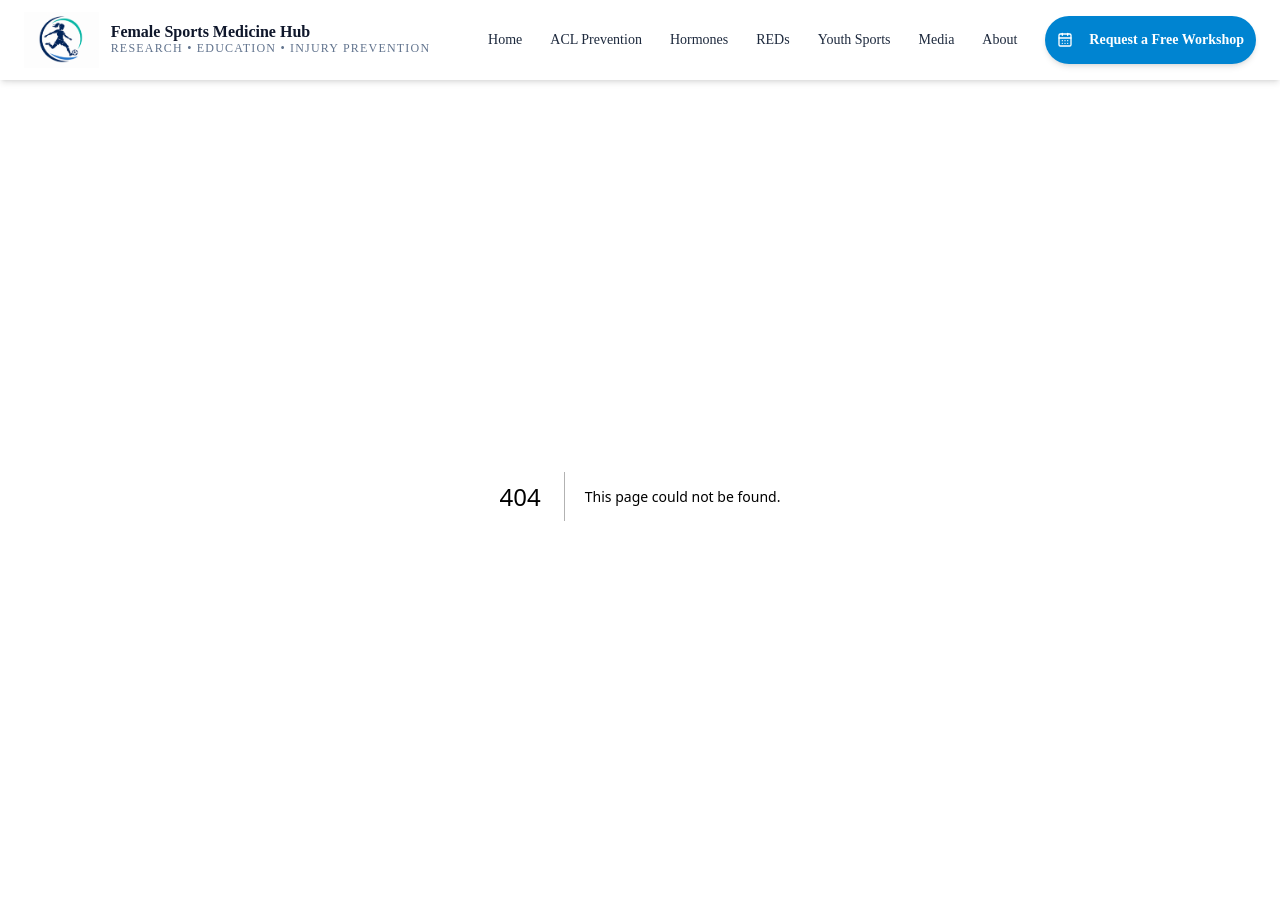
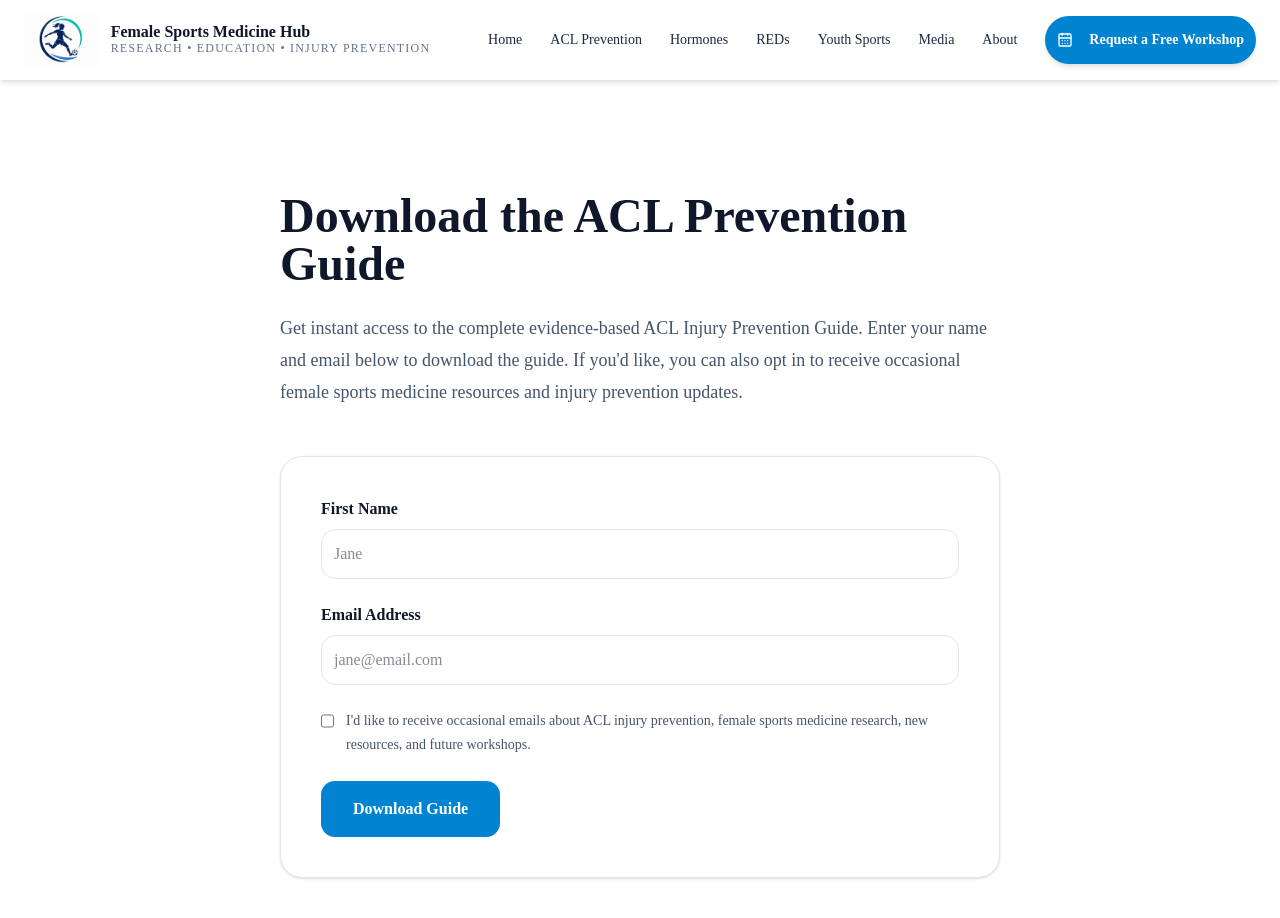
Before and after one commit to mayaclanfer-ctrl/female-athlete-hub, a Next.js app: page /download in a window 1280 px wide. Before the commit this address had no page. Shown: the top 918 px of the page. Before the commit the page ends 896 px from the top, so only its background shows below. Built offline with nearby package versions, Linux system fonts and the light colour scheme.

Commit message:
Add email-gated guide download and restore flyer download

```diff
--- /dev/null
+++ b/app/download/page.tsx
@@ -0,0 +1,117 @@
+"use client";
+
+import { useState } from "react";
+
+export default function DownloadPage() {
+  const [loading, setLoading] = useState(false);
+  const [submitted, setSubmitted] = useState(false);
+
+  async function handleSubmit(e: React.FormEvent<HTMLFormElement>) {
+    e.preventDefault();
+    setLoading(true);
+
+    const form = new FormData(e.currentTarget);
+
+    try {
+      const response = await fetch(
+        "https://script.google.com/macros/s/AKfycbyjFjUmpxdqlcneowQym1VBer9L_nLw6cXY6uZL_9n4sPT6g_3q-a7gSPxNErdtmuC0/exec",
+        {
+          method: "POST",
+          body: form,
+        }
+      );
+
+      console.log("Status:", response.status);
+
+      const text = await response.text();
+      console.log("Response:", text);
+
+      if (!response.ok) {
+        throw new Error(text);
+      }
+
+      setSubmitted(true);
+
+      window.location.href = "/pdfs/captains-project-guide.pdf";
+    } catch (err) {
+      console.error(err);
+      alert("Request failed.");
+    }
+
+    setLoading(false);
+  }
+
+  return (
+    <section className="mx-auto max-w-3xl px-6 py-24">
+      <h1 className="text-5xl font-black text-slate-900">
+        Download the ACL Prevention Guide
+      </h1>
+
+      <p className="mt-6 text-lg leading-8 text-slate-600">
+       Get instant access to the complete evidence-based ACL Injury Prevention Guide. Enter your name and email below to download the guide. If you'd like, you can also opt in to receive occasional female sports medicine resources and injury prevention updates.
+      </p>
+
+      <div className="mt-12 rounded-3xl border bg-white p-10 shadow">
+        <form onSubmit={handleSubmit} className="space-y-6">
+
+  <div>
+    <label className="mb-2 block font-semibold">
+      First Name
+    </label>
+
+    <input
+      name="name"
+      required
+      placeholder="Jane"
+      className="w-full rounded-xl border p-3"
+    />
+  </div>
+
+  <div>
+    <label className="mb-2 block font-semibold">
+      Email Address
+    </label>
+
+    <input
+      type="email"
+      name="email"
+      required
+      placeholder="jane@email.com"
+      className="w-full rounded-xl border p-3"
+    />
+  </div>
+
+  <div className="flex items-start gap-3">
+    <input
+      id="subscribe"
+      type="checkbox"
+      name="subscribe"
+      className="mt-1 h-4 w-4"
+    />
+
+    <label
+      htmlFor="subscribe"
+      className="text-sm leading-6 text-slate-600"
+    >
+      I'd like to receive occasional emails about ACL injury prevention,
+      female sports medicine research, new resources, and future workshops.
+    </label>
+  </div>
+
+  <button
+    disabled={loading}
+    className="rounded-xl bg-sky-600 px-8 py-4 font-semibold text-white transition hover:bg-sky-700 disabled:opacity-60"
+  >
+    {loading ? "Preparing Download..." : "Download Guide"}
+  </button>
+
+</form>
+        {submitted && (
+          <p className="mt-6 text-green-600">
+            Thank you! Your download is starting...
+          </p>
+        )}
+      </div>
+    </section>
+  );
+}
--- a/components/acl/ACLHero.tsx
+++ b/components/acl/ACLHero.tsx
@@ -1,3 +1,4 @@
+import Link from "next/link";
 import { Download, PlayCircle } from "lucide-react";
 
 import { Button } from "@/components/ui/button";
@@ -12,7 +13,7 @@ export default function ACLHero() {
       style={{
         backgroundImage: "url('/images/acl-hero-blue.png')",
         backgroundSize: "cover",
-       backgroundPosition: "center 15%",
+        backgroundPosition: "center 15%",
       }}
     >
       {/* Dark overlay */}
@@ -33,12 +34,12 @@ export default function ACLHero() {
         </p>
 
         <div className="mt-10 flex flex-col gap-4 sm:flex-row">
-          <a href="/pdfs/captains-project-guide.pdf" download>
+          <Link href="/download">
             <Button size="lg" className="rounded-full px-8">
               <Download className="mr-2 h-5 w-5" />
               {hero.primaryButton}
             </Button>
-          </a>
+          </Link>
 
           <a
             href="https://www.youtube.com/watch?v=2_L05NnCjN8&list=PLIP9hlljY-w0&pp=sAgC"
--- a/components/acl/CaptainsProject.tsx
+++ b/components/acl/CaptainsProject.tsx
@@ -17,7 +17,7 @@ export default function CaptainsProject() {
             {captainsProject.title}
           </h2>
 
-          <p className="mt-6 text-lg leading-8 text-slate-600">
+          <p className="mt-6 text-lg leading-8 text-slate-700">
             {captainsProject.description}
           </p>
         </div>
--- a/components/acl/ExerciseGuide.tsx
+++ b/components/acl/ExerciseGuide.tsx
@@ -5,23 +5,20 @@ export default function ExerciseGuide() {
         Complete Exercise Guide
       </h2>
 
-      <p className="mb-6 text-slate-600">
-        View the full guide below or download it as a PDF.
+      <p className="mb-6 max-w-3xl text-slate-600">
+        Download the complete evidence-based ACL injury prevention guide used in
+        The Captains Project. The guide includes step-by-step exercise
+        instructions, coaching cues, common technique mistakes, and progressive
+        variations to help athletes safely improve movement quality and reduce
+        injury risk.
       </p>
 
       <a
-        href="/pdfs/captains-project-guide.pdf"
-        download
-        className="mb-6 inline-block rounded-lg bg-sky-600 px-5 py-3 font-medium text-white hover:bg-sky-700"
+        href="/download"
+        className="inline-block rounded-lg bg-sky-600 px-5 py-3 font-medium text-white transition hover:bg-sky-700"
       >
-        Download PDF
+        Download the Free Guide
       </a>
-
-      <iframe
-        src="/pdfs/captains-project-guide.pdf"
-        className="h-[900px] w-full rounded-xl border"
-        title="Captain's Project Exercise Guide"
-      />
     </section>
   );
 }
--- a/components/acl/Resources.tsx
+++ b/components/acl/Resources.tsx
@@ -32,11 +32,10 @@ export default function Resources() {
               </p>
 
               <div className="mt-6">
+
                 {resource.action === "expand" && (
                   <a
-    href="/pdfs/captains-project-guide.pdf"
-    target="_blank"
-    rel="noopener noreferrer"
+                    href="/download"
                     className="inline-block rounded-lg bg-sky-600 px-4 py-2 text-white"
                   >
                     {resource.buttonText}
@@ -63,12 +62,11 @@ export default function Resources() {
                     {resource.buttonText}
                   </a>
                 )}
+
               </div>
             </div>
           ))}
         </div>
-
-
       </div>
     </Section>
   );
--- a/components/acl/WhyItMatters.tsx
+++ b/components/acl/WhyItMatters.tsx
@@ -12,7 +12,7 @@ export default function WhyItMatters() {
         </h2>
 
         <div className="mt-8">
-          <p className="text-lg leading-8 text-slate-600">
+          <p className="text-lg leading-8 text-slate-750">
             {whyItMatters.description}
           </p>
         </div>
@@ -22,7 +22,7 @@ export default function WhyItMatters() {
             Key Takeaway
           </h3>
 
-          <p className="mt-3 leading-7 text-slate-700">
+          <p className="mt-3 leading-7 text-slate-800">
             Research shows that structured neuromuscular warm-up programs can reduce ACL injuries by over 64% when athletes perform them consistently throughout the season.
           </p>
         </div>
--- a/components/hormones/SpeedSection.tsx
+++ b/components/hormones/SpeedSection.tsx
@@ -0,0 +1,4 @@
+<section
+    id="strength"
+    className="py-20"
+></section>
--- a/components/media/ToolkitSection.tsx
+++ b/components/media/ToolkitSection.tsx
@@ -68,19 +68,19 @@ export default function ToolkitSection() {
           </h3>
 
           <p className="mt-6 leading-8 text-slate-600">
-  A comprehensive guide explaining the research behind ACL injury
-  prevention, with step-by-step exercise instructions, proper technique,
-  and progressive variations to safely increase difficulty as athletes
-  improve.
-</p>
+            A comprehensive guide explaining the research behind ACL injury
+            prevention, with step-by-step exercise instructions, proper technique,
+            and progressive variations to safely increase difficulty as athletes
+            improve.
+          </p>
 
           <Link
-            href="/pdfs/captains-project-guide.pdf"
-            target="_blank"
+            href="/download"
             className="mt-10 inline-flex rounded-full bg-[#00AEEF] px-7 py-3 font-semibold text-white transition hover:bg-sky-600"
           >
-            View Guide →
+            Download Guide →
           </Link>
+
         </div>
       </div>
     </section>
--- a/components/shared/SectionTitle.tsx
+++ b/components/shared/SectionTitle.tsx
@@ -34,4 +34,9 @@ export default function SectionTitle({
       )}
     </div>
   );
+}import { ReactNode } from "react";
+
+interface SectionProps {
+  children: ReactNode;
+  className?: string;
 }
```
Lines whose indentation alone changed are shown as unchanged.
